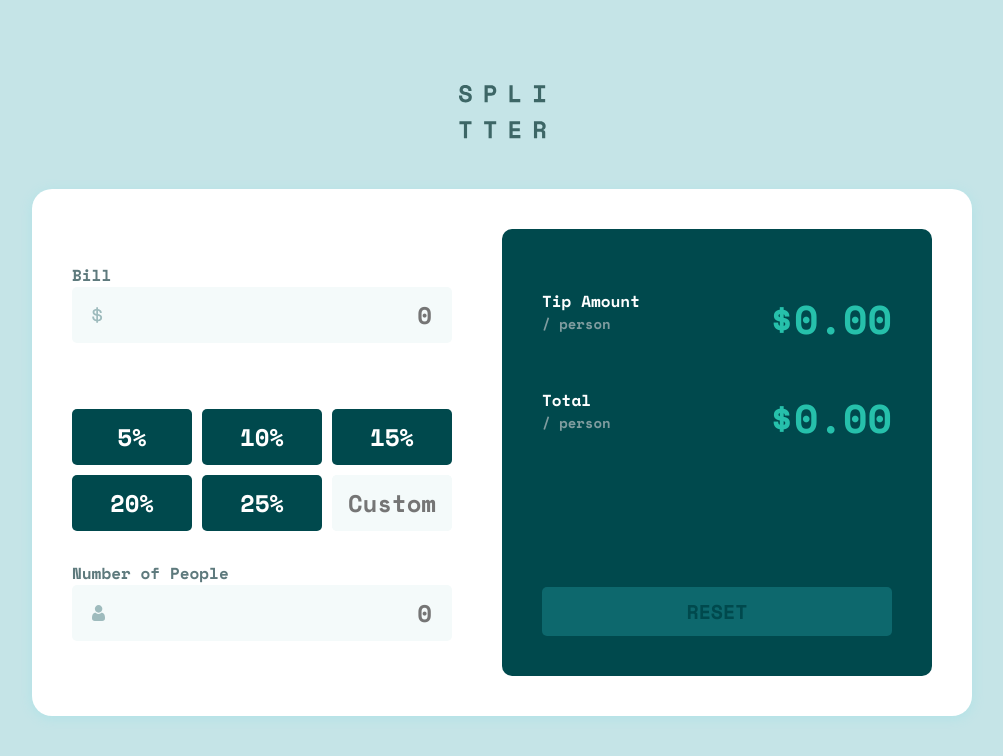
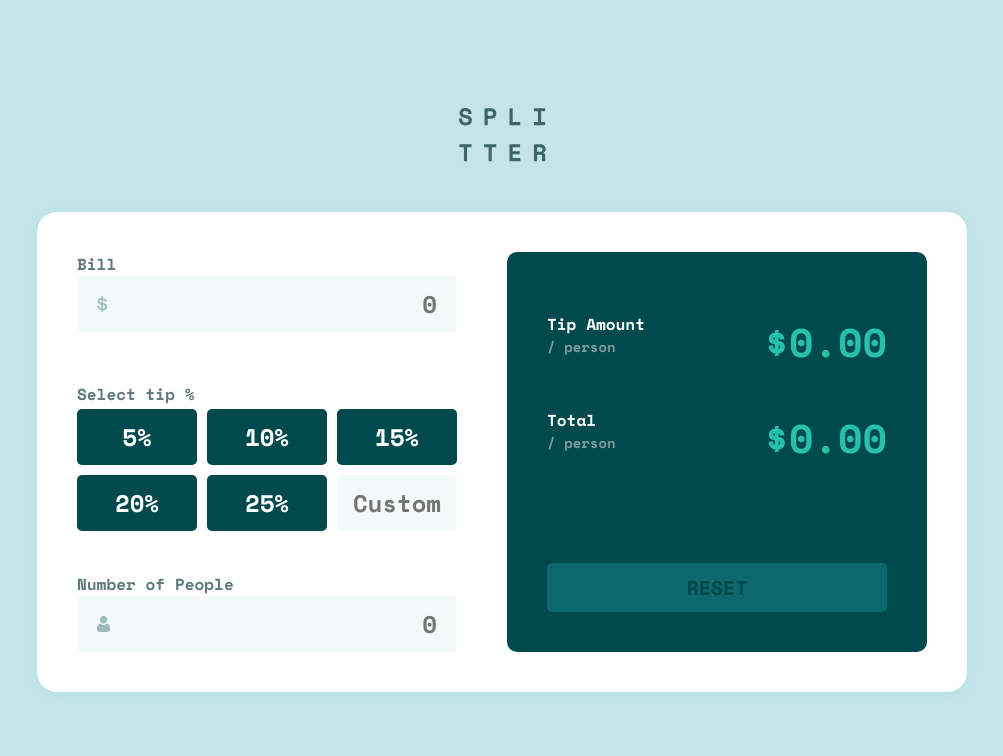
Before and after one commit to TarekSaeed95/Calculator-task, a React (Vite) app: page / in a window 1280 px wide. Shown: the top 756 px of the page, without its empty margins (138-1141 px from the left). Built offline with nearby package versions, Linux system fonts and the light colour scheme.

Commit message:
fix responsiveness

```diff
--- a/src/Component/ManageArea.jsx
+++ b/src/Component/ManageArea.jsx
@@ -53,7 +53,7 @@ useEffect(()=>{
         </div>
       </div>
       <div className="tip-group">
-        <label htmlFor="tip">Select tip %</label>
+        <label className="main-label" htmlFor="tip">Select tip %</label>
         <form className="button-group"  onChange={(e)=>{setTip(e.target.value)
 
         setIsDisabled(false)
--- a/src/index.css
+++ b/src/index.css
@@ -12,9 +12,6 @@
   font-family: 'Space Mono', monospace;
   font-weight: 700;
   font-size: 24px;
-
-}
-@media (max-width: 375px) {
 
 }
 body{
@@ -48,11 +45,14 @@ body{
 .manage-area{
   display: flex;
     flex-direction: column;
-    gap: 30px;
+    min-height: 400px;
+    justify-content: space-between;
+    box-sizing: border-box;
 }
-.manage-area label{
+.manage-area label,.manage-area .tip-group label.main-label{
   font-size: 16px;
   color: var(--dark-grayish-cyan);
+  padding: 0;
 }
 .manage-area .input{
   position: relative;
@@ -161,15 +161,16 @@ span.error{
     border-radius: 10px;
     padding: 40px;
     padding-top: 60px;
-    gap: 40px;
     display: flex;
     flex-direction: column;
-    width: 350px;
+    width: 420px;
+    min-height: 400px;
+    box-sizing: border-box;
+    justify-content: space-between;
 }
 .result-area .tip-amount,.result-area .total {
   display: flex;
     justify-content: space-between;
-    gap: 80px;
 }
 .result-area .text .head{
 font-size: 16px;
@@ -186,7 +187,7 @@ font-size: 16px;
 }
 .result-area button{
   width: 100%;
-  margin-top: 100px;
+  margin-top: 60px;
   border-radius: 5px;
   border: 0;
   color: var(--dark-cyan);
@@ -203,3 +204,29 @@ font-size: 16px;
 .result-area  button.disabled{
   background-color: #0d686d
 }
+@media (max-width: 375px) {
+  .main-screen{
+    width: 100%;
+    padding-inline: 0;
+    padding-bottom: 0;
+  }
+  .main-screen .content{
+    flex-direction: column;
+    width: 100%;
+    box-sizing: border-box;
+    padding-inline: 25px;
+    border-bottom-right-radius: 0;
+    border-bottom-left-radius: 0;
+  }
+  .manage-area{
+    max-width: 100%;
+    gap: 25px;
+  }
+  .manage-area .tip-group .button-group{
+    grid-template-columns: repeat(2,1fr);
+  }
+  .result-area{
+    padding-inline: 20px;
+    width: 100%;
+  }
+}
```
